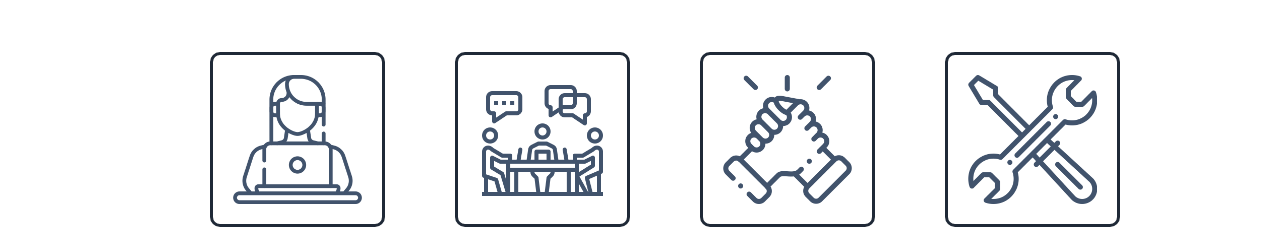
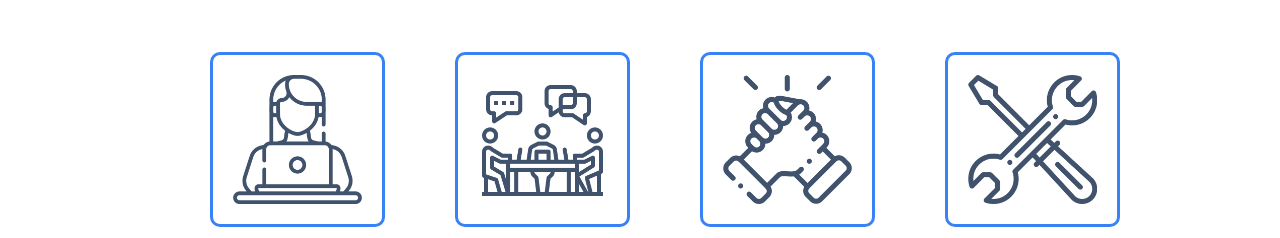
Before and after one commit to charlotte-on/odin-landingpage, a plain HTML site: page index.html in a window 1280 px wide. Shown: the part 534-772 px from the top of the page. Drawn offline with Linux system fonts and the light colour scheme.

Commit message:
Changer border information img

```diff
--- a/styles.css
+++ b/styles.css
@@ -104,10 +104,10 @@ nav a:hover {
 .information {
   width: 900px;
   margin: 50px auto 80px auto;
+  color: #293649;
 }
 .information h2 {
   text-align: center;
-  color: #293649;
   font-size: 36px;
   font-weight: 900;
   margin-bottom: 35px;
@@ -124,7 +124,7 @@ nav a:hover {
   height: 175px;
   width: auto;
   margin-bottom: 10px;
-  border: 3px solid #1f2937;
+  border: 3px solid #3882f6;
   border-radius: 10px;
   padding: 20px;
 }
```
Lines whose indentation alone changed are shown as unchanged.
